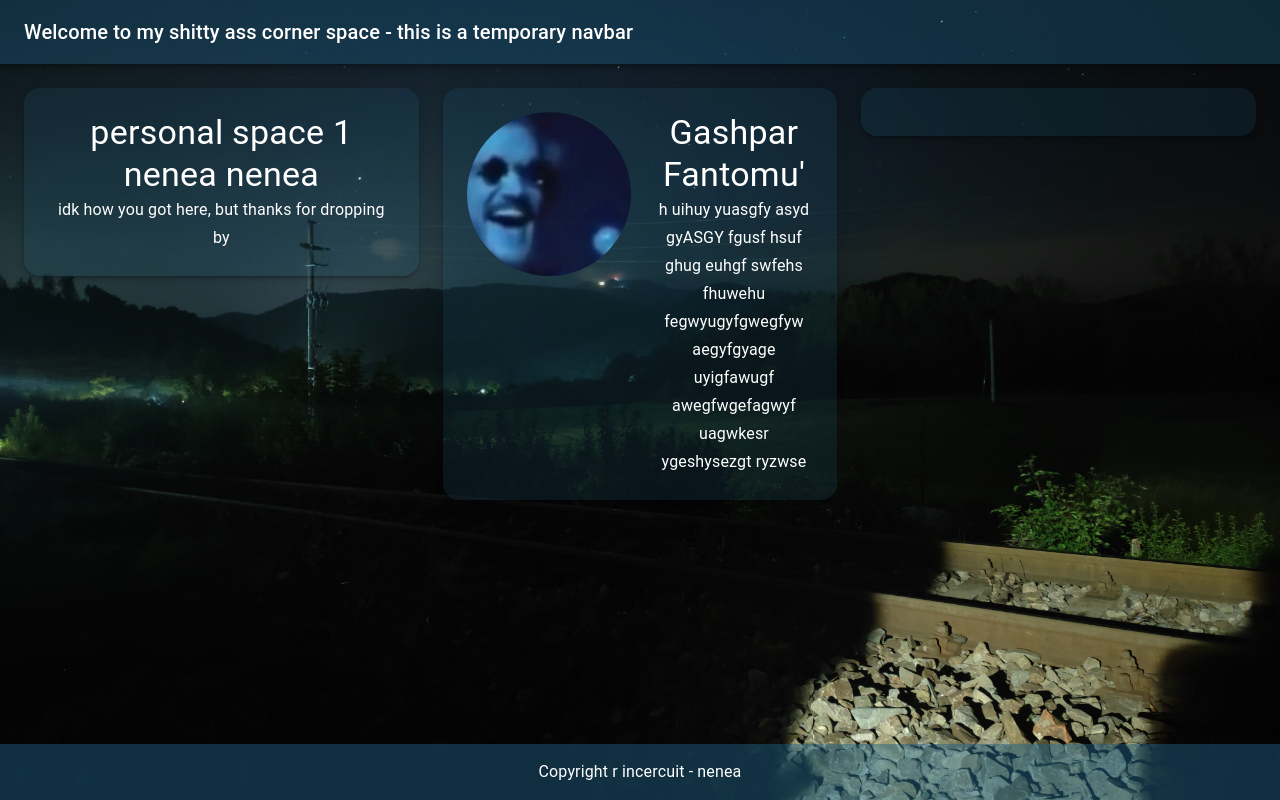
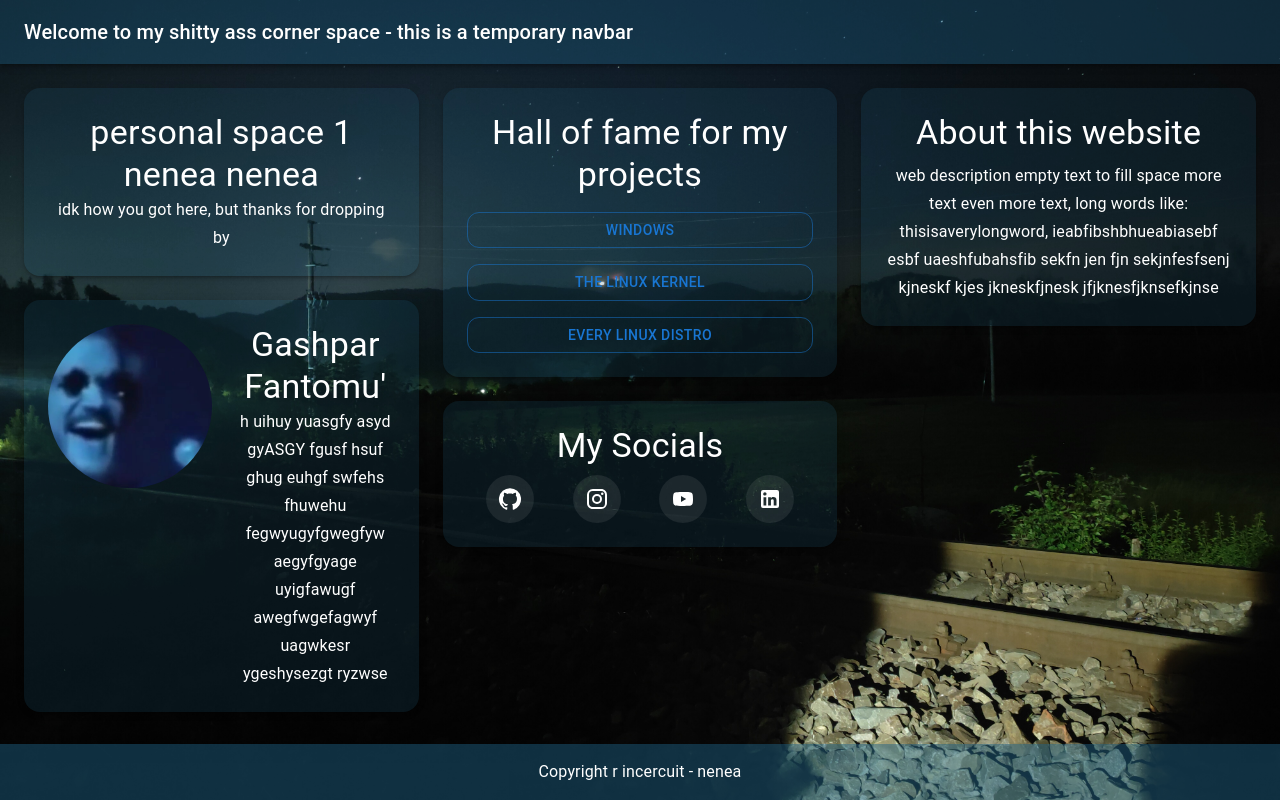
Before and after one commit to GashparFantomu/my_space, a React (Vite) app: page / in a window 1280 px wide. Built offline with nearby package versions, Linux system fonts and the light colour scheme.

Commit message:
more cards

```diff
--- a/src/pages/Home.jsx
+++ b/src/pages/Home.jsx
@@ -6,11 +6,19 @@ import LinkedInIcon from '@mui/icons-material/LinkedIn';
 import Navbar from "../components/Navbar.jsx";
 import Footer from "../components/Footer.jsx";
 
-const webDesc="short text for flexgrow"
-const profileDescription="h uihuy yuasgfy asyd gyASGY fgusf hsuf ghug euhgf swfehs fhuwehu fegwyugyfgwegfyw aegyfgyage uyigfawugf awegfwgefagwyf uagwkesr ygeshysezgt ryzwse";
+const webDescription="web description empty text to fill space more text even more text, long words like: thisisaverylongword," +
+    " ieabfibshbhueabiasebf esbf uaeshfubahsfib sekfn jen fjn sekjnfesfsenj kjneskf kjes jkneskfjnesk jfjknesfjknsefkjnse";
+const profileDescription="h uihuy yuasgfy asyd gyASGY fgusf hsuf ghug euhgf swfehs fhuwehu fegwyugyfgwegfyw aegyfgyage uyi" +
+    "gfawugf awegfwgefagwyf uagwkesr ygeshysezgt ryzwse";
 const backgroundThemes ={
 
 }
+
+const socialButtonSx = {
+    color: 'white',
+    backgroundColor: 'rgba(255, 255, 255, 0.08)',
+    padding: '12px',
+};
 
 const cardSx = {
     backgroundColor: "rgba(31, 99, 135, 0.169)",
@@ -80,12 +88,30 @@ function Home() {
                         </Box>
                     </Card>
                     <Card>
-                        <Box>
-
+                        <Typography variant="h4" sx={{textAlign: 'center', mb: 2}}>
+                            Hall of fame for my projects
+                        </Typography>
+                        <Box sx={{display: 'flex', flexDirection: 'column', gap: 2}}>
+                            <Button variant="outlined" sx={{borderRadius: 3}}>Windows</Button>
+                            <Button variant="outlined" sx={{borderRadius: 3}}>The linux kernel</Button>
+                            <Button variant="outlined" sx={{borderRadius: 3}}>Every linux distro</Button>
                         </Box>
                     </Card>
-
-
+                    <Card>
+                        <Box sx={{display: 'flex', flexDirection: 'column', gap: 1, textAlign: 'center'}}>
+                            <Typography variant='h4'>My Socials</Typography>
+                            <Box sx={{display: 'flex', justifyContent: 'space-around'}}>
+                                {socials.map(({label, icon, href}) => (
+                                        <IconButton key={label} component="a" href={href} aria-label={label} sx={socialButtonSx}>{icon}</IconButton>))}
+                            </Box>
+                        </Box>
+                    </Card>
+                    <Card>
+                        <Box sx={{display: 'flex', flexDirection: 'column', textAlign:'center', gap: 1}}>
+                            <Typography variant="h4">About this website</Typography>
+                            <Typography variant="subtitle1">{webDescription}</Typography>
+                        </Box>
+                    </Card>
                 </Box>
             </Box>
 
```
